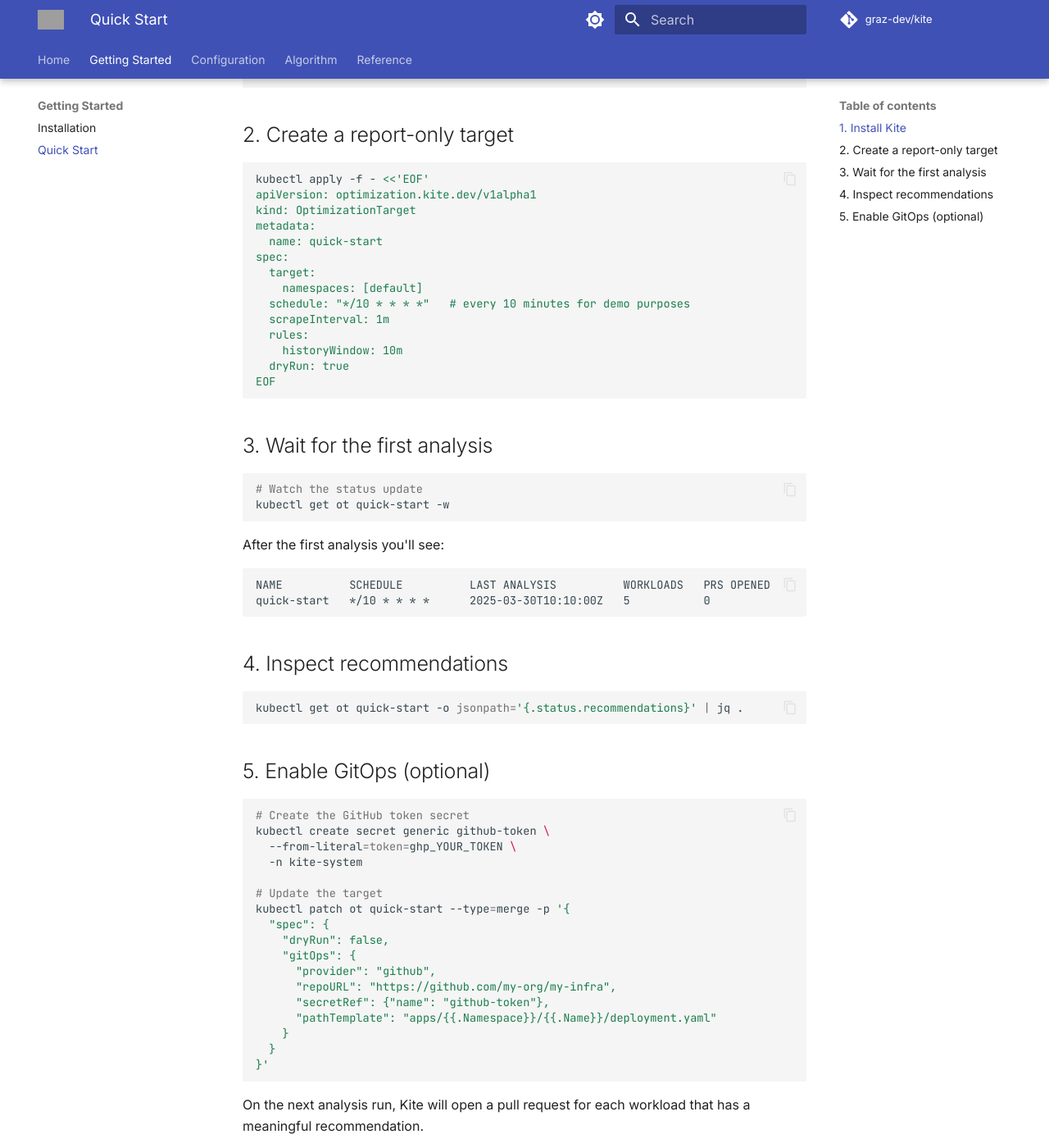
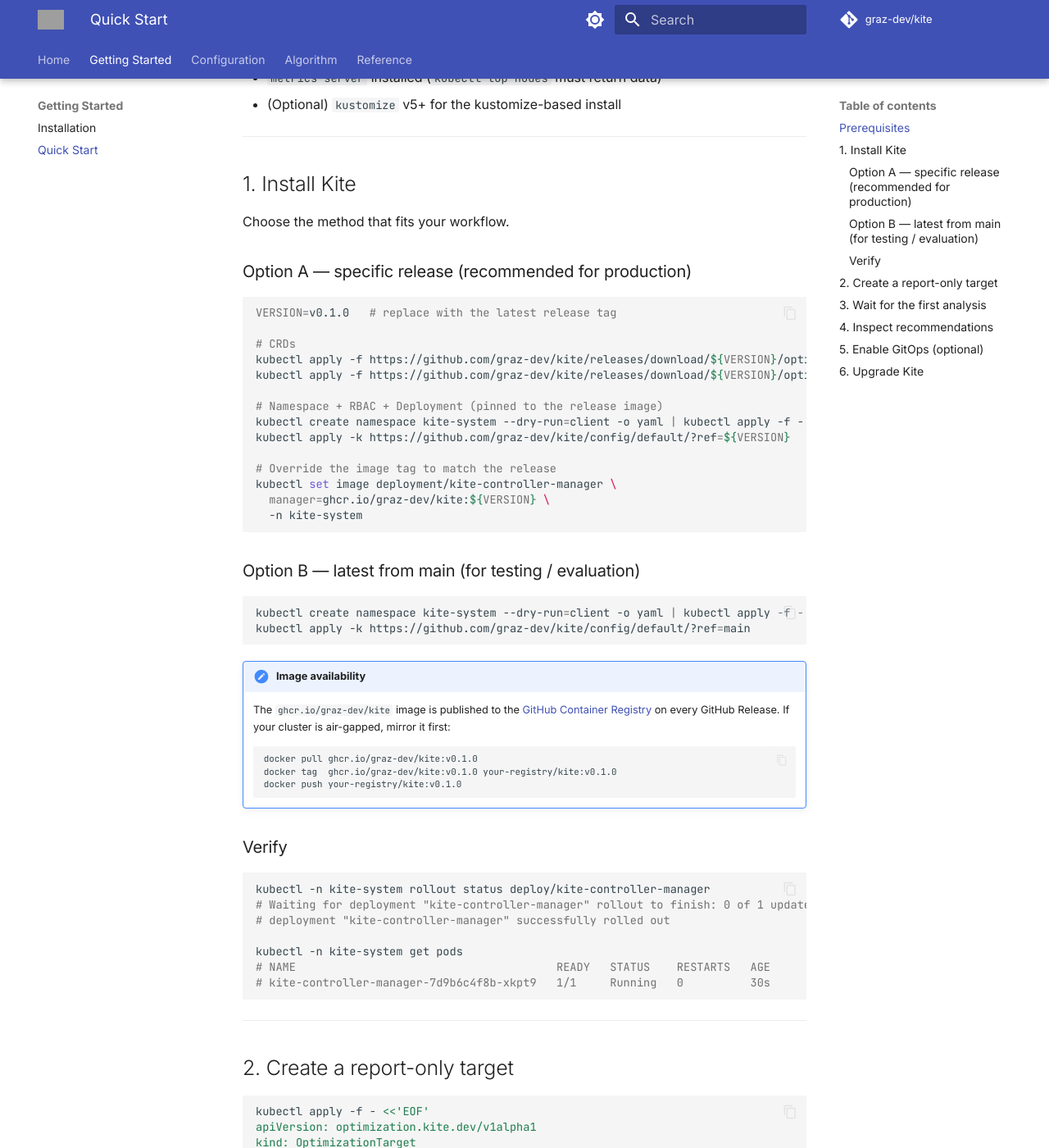
Before and after one commit to graz-dev/kite, an MkDocs documentation site: the page built from docs/public/docs/quick-start.md, in a window 1280 px wide and 1400 px high, scrolled down 296 px. Shown: the whole window at 82% size. Built offline with MkDocs 1.6.1 and Material for MkDocs 9.7.7, drawn with Linux system fonts in a browser that asks for light colours; comment, search, counter and statistics services are not loaded; the version menu is left out; some of the changed text lies outside the part shown; grey boxes are pictures that could not be loaded.

Commit message:
fix pipelines and release

````diff
--- a/docs/public/docs/quick-start.md
+++ b/docs/public/docs/quick-start.md
@@ -2,12 +2,67 @@
 
 This page walks through a complete end-to-end example in under 5 minutes.
 
+## Prerequisites
+
+- A running Kubernetes cluster with `kubectl` access
+- `metrics-server` installed (`kubectl top nodes` must return data)
+- (Optional) `kustomize` v5+ for the kustomize-based install
+
+---
+
 ## 1. Install Kite
 
+Choose the method that fits your workflow.
+
+### Option A — specific release (recommended for production)
+
 ```bash
+VERSION=v0.1.0   # replace with the latest release tag
+
+# CRDs
+kubectl apply -f https://github.com/graz-dev/kite/releases/download/${VERSION}/optimization.kite.dev_optimizationtargets.yaml
+kubectl apply -f https://github.com/graz-dev/kite/releases/download/${VERSION}/optimization.kite.dev_metricshistories.yaml
+
+# Namespace + RBAC + Deployment (pinned to the release image)
+kubectl create namespace kite-system --dry-run=client -o yaml | kubectl apply -f -
+kubectl apply -k https://github.com/graz-dev/kite/config/default/?ref=${VERSION}
+
+# Override the image tag to match the release
+kubectl set image deployment/kite-controller-manager \
+  manager=ghcr.io/graz-dev/kite:${VERSION} \
+  -n kite-system
+```
+
+### Option B — latest from main (for testing / evaluation)
+
+```bash
+kubectl create namespace kite-system --dry-run=client -o yaml | kubectl apply -f -
 kubectl apply -k https://github.com/graz-dev/kite/config/default/?ref=main
+```
+
+!!! note "Image availability"
+    The `ghcr.io/graz-dev/kite` image is published to the
+    [GitHub Container Registry](https://github.com/graz-dev/kite/pkgs/container/kite)
+    on every GitHub Release.  If your cluster is air-gapped, mirror it first:
+    ```bash
+    docker pull ghcr.io/graz-dev/kite:v0.1.0
+    docker tag  ghcr.io/graz-dev/kite:v0.1.0 your-registry/kite:v0.1.0
+    docker push your-registry/kite:v0.1.0
+    ```
+
+### Verify
+
+```bash
 kubectl -n kite-system rollout status deploy/kite-controller-manager
+# Waiting for deployment "kite-controller-manager" rollout to finish: 0 of 1 updated replicas are available...
+# deployment "kite-controller-manager" successfully rolled out
+
+kubectl -n kite-system get pods
+# NAME                                       READY   STATUS    RESTARTS   AGE
+# kite-controller-manager-7d9b6c4f8b-xkpt9   1/1     Running   0          30s
 ```
+
+---
 
 ## 2. Create a report-only target
 
@@ -20,7 +75,7 @@ metadata:
 spec:
   target:
     namespaces: [default]
-  schedule: "*/10 * * * *"   # every 10 minutes for demo purposes
+  schedule: "*/10 * * * *"   # every 10 minutes (demo — use "0 2 * * *" in production)
   scrapeInterval: 1m
   rules:
     historyWindow: 10m
@@ -28,19 +83,23 @@ spec:
 EOF
 ```
 
+---
+
 ## 3. Wait for the first analysis
 
 ```bash
-# Watch the status update
+# Watch the status columns update
 kubectl get ot quick-start -w
 ```
 
-After the first analysis you'll see:
+After the first analysis:
 
 ```
 NAME          SCHEDULE          LAST ANALYSIS          WORKLOADS   PRS OPENED
 quick-start   */10 * * * *      2025-03-30T10:10:00Z   5           0
 ```
+
+---
 
 ## 4. Inspect recommendations
 
@@ -48,15 +107,43 @@ quick-start   */10 * * * *      2025-03-30T10:10:00Z   5           0
 kubectl get ot quick-start -o jsonpath='{.status.recommendations}' | jq .
 ```
 
+Example output:
+
+```json
+[
+  {
+    "namespace": "default",
+    "name": "my-app",
+    "kind": "Deployment",
+    "currentReplicas": 2,
+    "dataPoints": 10,
+    "containers": [
+      {
+        "name": "app",
+        "currentCPURequest": "200m",
+        "recommendedCPURequest": "80m",
+        "cpuRequestDiffPercent": -60.0,
+        "currentMemoryRequest": "256Mi",
+        "recommendedMemoryRequest": "96Mi",
+        "memoryRequestDiffPercent": -62.5,
+        "confidence": "low"
+      }
+    ]
+  }
+]
+```
+
+---
+
 ## 5. Enable GitOps (optional)
 
 ```bash
-# Create the GitHub token secret
+# Create the GitHub token secret in kite-system
 kubectl create secret generic github-token \
   --from-literal=token=ghp_YOUR_TOKEN \
   -n kite-system
 
-# Update the target
+# Update the target to enable PR creation
 kubectl patch ot quick-start --type=merge -p '{
   "spec": {
     "dryRun": false,
@@ -70,5 +157,26 @@ kubectl patch ot quick-start --type=merge -p '{
 }'
 ```
 
-On the next analysis run, Kite will open a pull request for each workload that
-has a meaningful recommendation.
+On the next analysis run Kite will open one pull request per workload that has
+a meaningful recommendation.
+
+---
+
+## 6. Upgrade Kite
+
+```bash
+NEW_VERSION=v0.2.0
+
+kubectl set image deployment/kite-controller-manager \
+  manager=ghcr.io/graz-dev/kite:${NEW_VERSION} \
+  -n kite-system
+
+kubectl -n kite-system rollout status deploy/kite-controller-manager
+```
+
+If the new release includes CRD changes, apply the updated manifests first:
+
+```bash
+kubectl apply -f https://github.com/graz-dev/kite/releases/download/${NEW_VERSION}/optimization.kite.dev_optimizationtargets.yaml
+kubectl apply -f https://github.com/graz-dev/kite/releases/download/${NEW_VERSION}/optimization.kite.dev_metricshistories.yaml
+```
````
Also changed, not shown: docs/public/docs/getting-started.md (+28 -15 lines), 2 other files.
